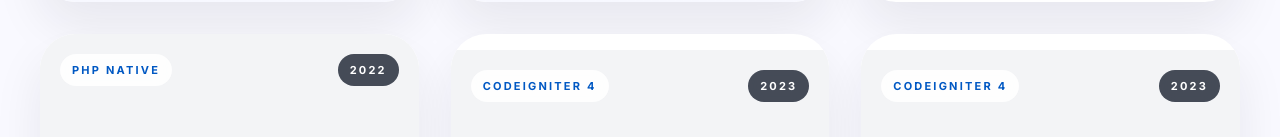
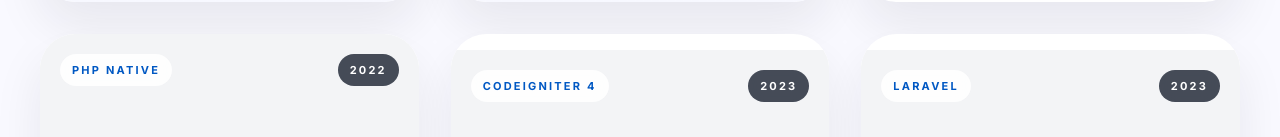
Before and after one commit to abcrd54/siapdigital, a React (Vite) app: page / in a window 1280 px wide. Shown: the part 4002-4139 px from the top of the page. Built offline with nearby package versions, Linux system fonts and the light colour scheme.

Commit message:
update hero

```diff
--- a/src/App.jsx
+++ b/src/App.jsx
@@ -178,7 +178,7 @@
 
   {
     title: "Sistem Pengelola Air Desa",
-    tag: "CodeIgniter 4",
+    tag: "Laravel",
     year: "2023",
     image: "/images/air-desa.png",
     link: "#",
@@ -645,9 +645,9 @@
                     Owner & Founder SIAPDIGITAL
                   </p>
                   <p className="mt-3 text-sm leading-6 text-muted">
-                    Fokus pada website, aplikasi, dan sistem custom yang
-                    disusun agar bisnis terlihat lebih profesional dan workflow
-                    client berjalan lebih efisien.
+                    Fokus pada website, aplikasi, dan sistem custom yang disusun
+                    agar bisnis terlihat lebih profesional dan workflow client
+                    berjalan lebih efisien.
                   </p>
                 </motion.div>
               </motion.div>
```
